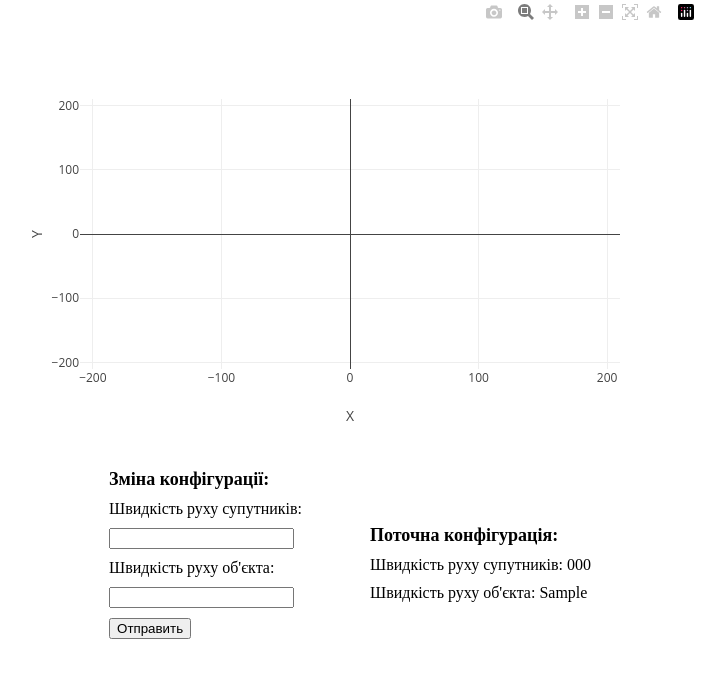
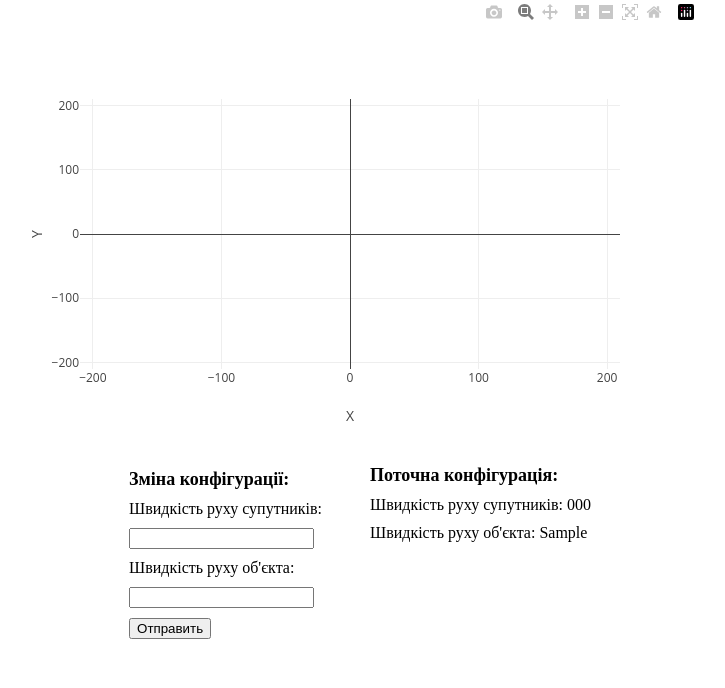
Before and after one commit to alekssawa/LB5_GPS, a Flask app: page / in a window 1280 px wide. Shown: the part 81-769 px from the top of the page, without its empty margins (290-1015 px from the left). Run offline with Flask 3, Linux system fonts and the light colour scheme; a database or web service that is not in the repository returns one stand-in record (values such as "Sample title"); data that the repository does not hold is empty; some libraries are stand-ins or nearby versions.

Commit message:
finale v1

```diff
--- a/code/static/style.css
+++ b/code/static/style.css
@@ -38,16 +38,25 @@ h1 {
     display: flex;
     flex-direction: column; /* Разместить элементы по вертикали */
     justify-content: center; /* Выровнять по вертикали в центре */
-    align-items: flex-start; /* Выравнивание по левому краю */
+    align-items: stretch; /* Выравнивание по левому краю */
     padding: 20px; /* Добавим отступы */
+
 }
 
 .config-container {
     display: flex;
+    align-self: stretch;
     flex-direction: column; /* Разместить элементы по вертикали */
-    justify-content: center; /* Выровнять по вертикали в центре */
+    justify-content: flex-start; /* Выровнять по верхнему краю контейнера */
     align-items: flex-start; /* Выравнивание по левому краю */
-    padding: 20px; /* Добавим отступы */
+    padding-left: 20px;
+}
+#config-list {
+    align-self: flex-start; /* Позволяет ul быть на верхнем краю контейнера */
+}
+#config-list li {
+    margin-top: 0;  /* Убираем отступ */
+    padding-top: 0; /* Убираем внутренний отступ, если он есть */
 }
 
 ul {
@@ -69,67 +78,3 @@ form label, form input, form button {
     margin-top: 20px;
     color: green;
 }
-
-
-
-
-/*body {*/
-/*    display: flex;*/
-/*    flex-direction: column;*/
-/*    align-items: center;*/
-/*    justify-content: center;*/
-/*    margin: 0;*/
-/*}*/
-/*h1 {*/
-/*    text-align: center; !* Центрирование заголовка *!*/
-/*}*/
-/*#graph {*/
-/*    margin: auto;  !* Центрирование графика *!*/
-/*}*/
-
-
-/*!* Контейнер для формы и списка конфигурации *!*/
-/*.container {*/
-/*    position: relative; !* Относительное позиционирование для контейнера *!*/
-/*}*/
-/*.form-container {*/
-/*    width: 75%; !* Ширина формы *!*/
-/*}*/
-
-/*!* Формы и список будут занимать определённое место *!*/
-/*.config-container {*/
-/*    width: 75%; !* Каждый элемент займет 45% ширины *!*/
-/*}*/
-/*.config-container {*/
-/*    margin-top: -15px;*/
-/*    position: absolute; !* Абсолютное позиционирование *!*/
-/*    top: 0; !* Прижимаем к верху формы *!*/
-/*    left: 320px; !* Расположим список на небольшом расстоянии от формы *!*/
-/*    width: auto; !* Позволяет списку занимать минимально необходимое место *!*/
-/*}*/
-
-/*!* Можно добавить отступы для элементов внутри формы и списка *!*/
-/*form label, form input, form button {*/
-/*    display: block;*/
-/*    margin-bottom: 10px;*/
-/*}*/
-
-/*!* Для списка можно добавить стили *!*/
-/*ul {*/
-/*    list-style: none;*/
-/*    padding: 0;*/
-/*}*/
-
-/*ul li {*/
-/*    margin-bottom: 10px;*/
-
-/*}*/
-/*ul, form {*/
-/*    padding: 0; !* Убираем внутренний отступ, если он есть *!*/
-/*}*/
-
-/*!* Стили для сообщения ответа *!*/
-/*#responseMessage {*/
-/*    margin-top: 20px;*/
-/*    color: green;*/
-/*}*/
```
